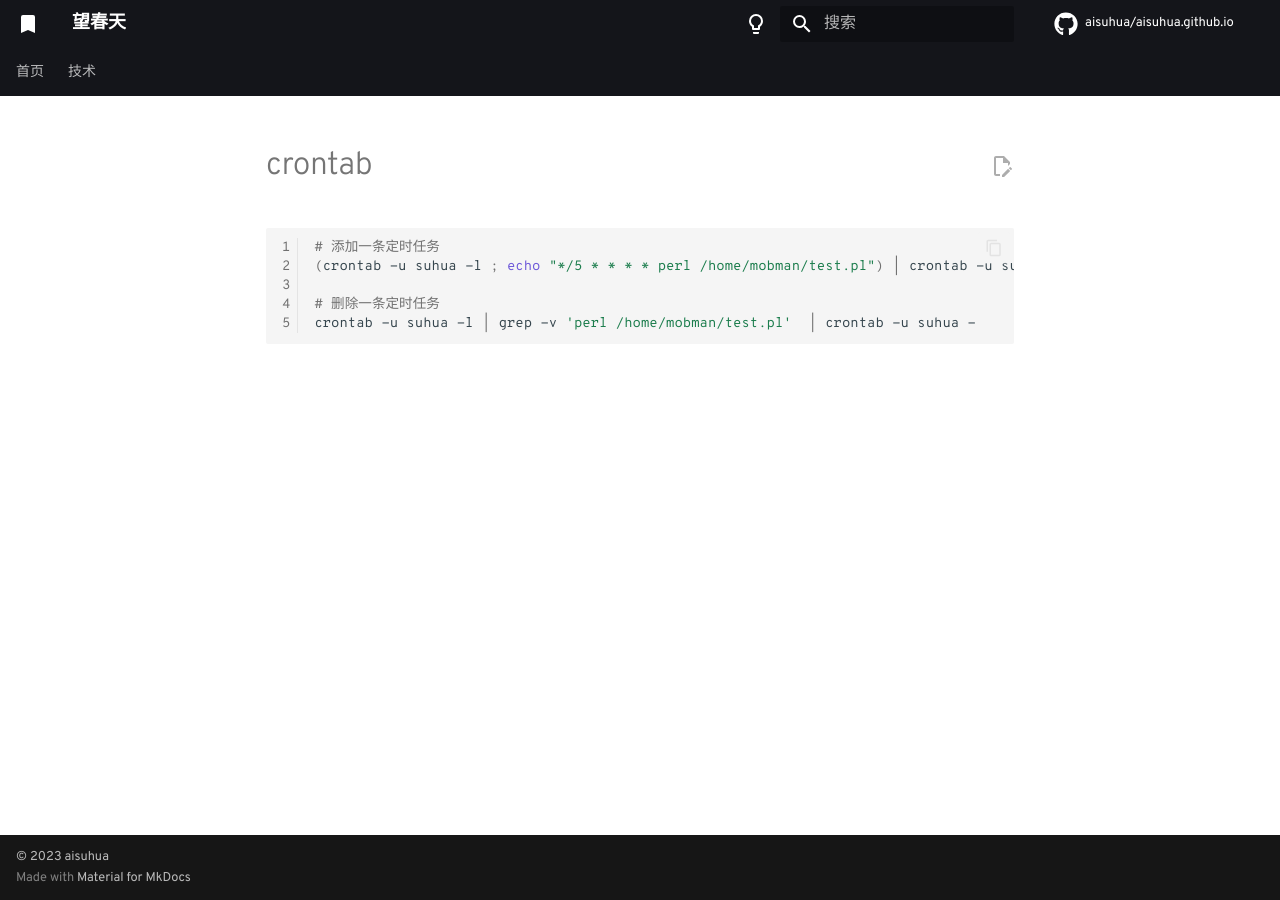
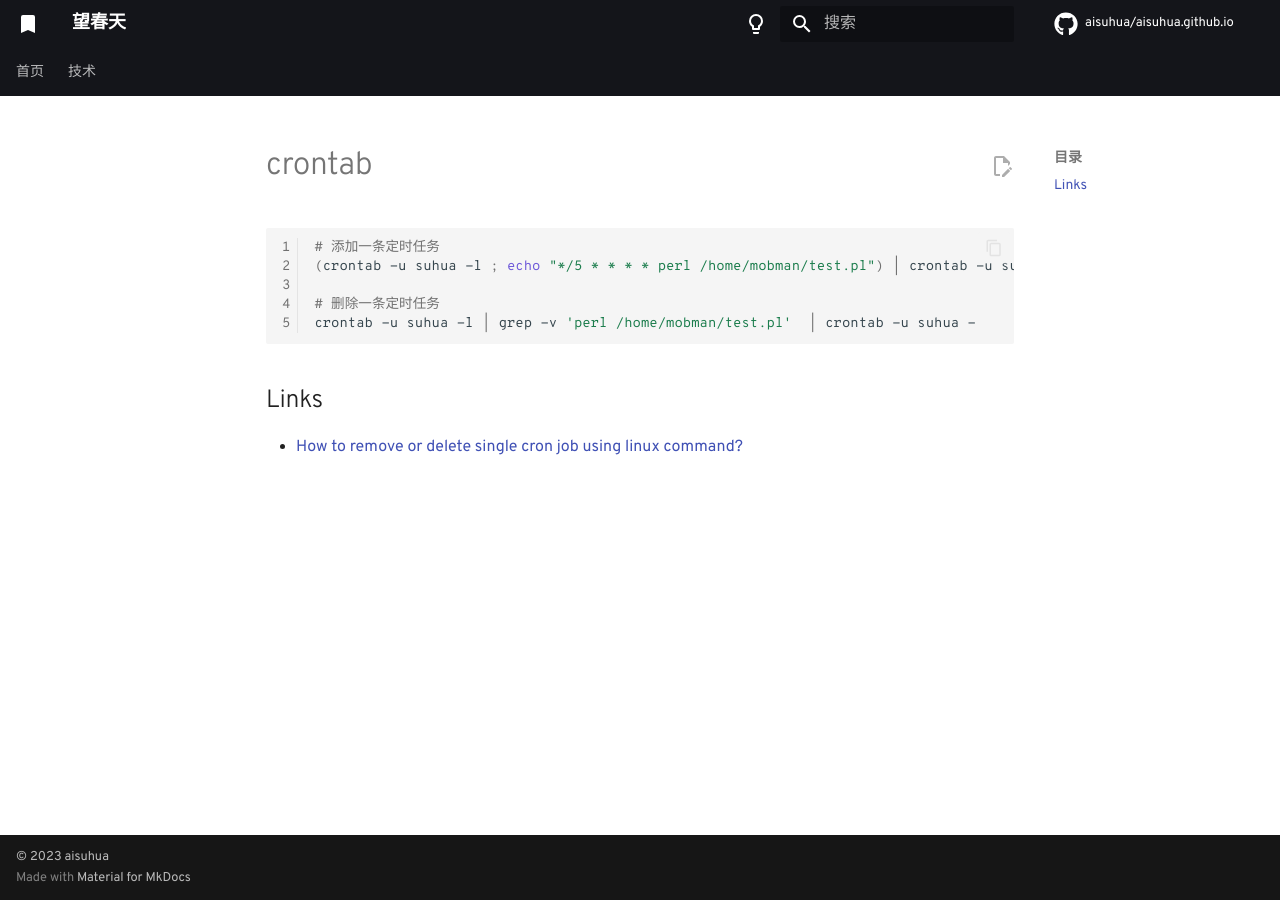
Before and after one commit to aisuhua/aisuhua.github.io, an MkDocs documentation site: the page built from docs/linux/command/crontab.md, in a window 1280 px wide. Built offline with MkDocs 1.6.1 and Material for MkDocs 9.7.7, drawn with Linux system fonts in a browser that asks for light colours; comment, search, counter and statistics services are not loaded.

Commit message:
crontab.md

````diff
--- a/docs/linux/command/crontab.md
+++ b/docs/linux/command/crontab.md
@@ -7,3 +7,7 @@
 # 删除一条定时任务
 crontab -u suhua -l | grep -v 'perl /home/mobman/test.pl'  | crontab -u suhua -
 ```
+
+## Links
+
+- [How to remove or delete single cron job using linux command?](https://askubuntu.com/questions/408611/how-to-remove-or-delete-single-cron-job-using-linux-command)
````
